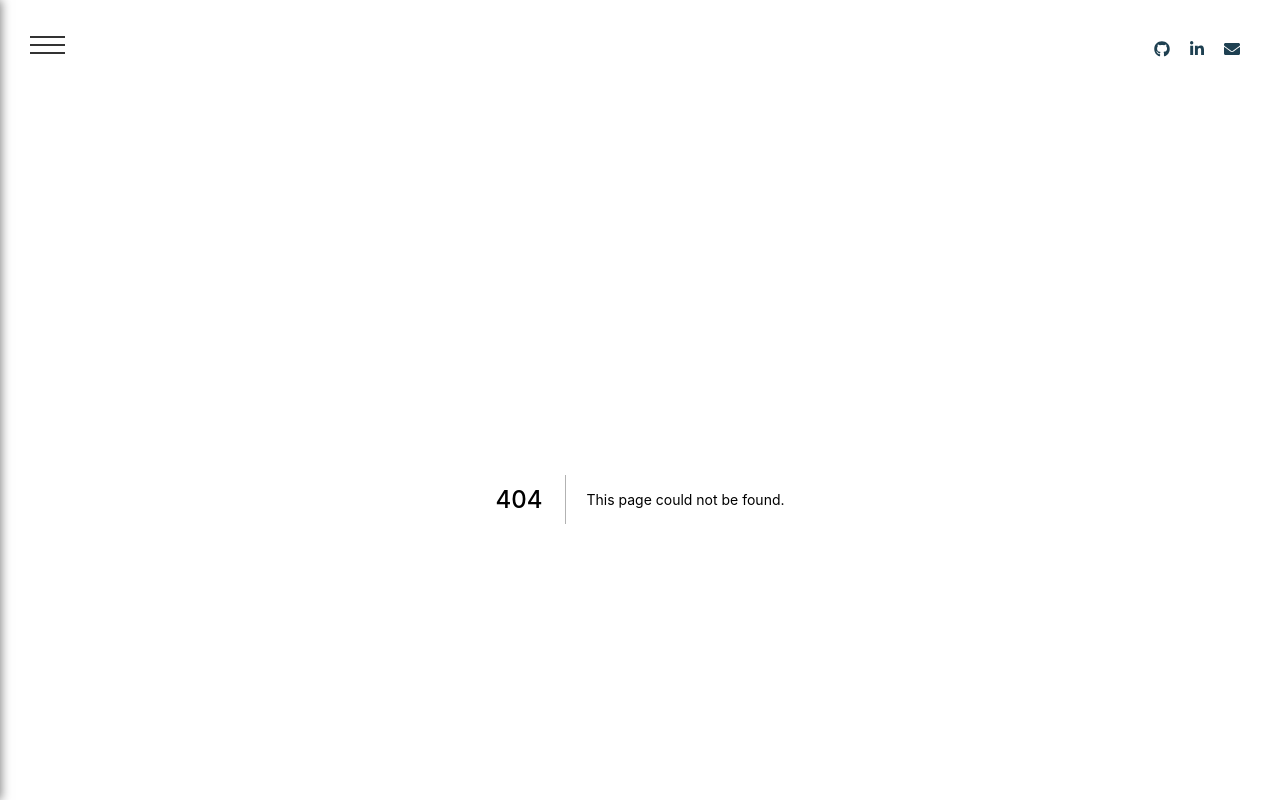
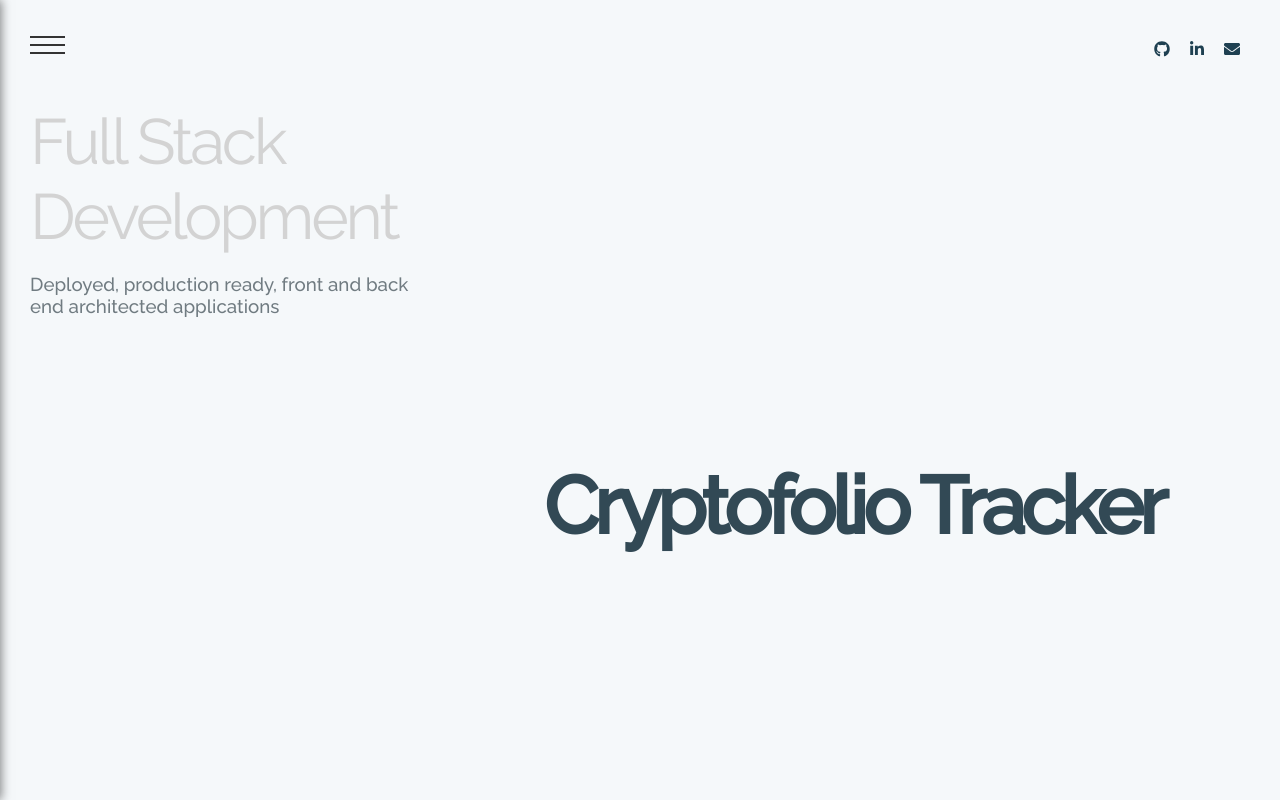
Before and after one commit to asabogal/alejandro-sabogalcom-nextjs-migration, a Next.js app: page /portfolio in a window 1280 px wide. Before the commit this address had no page. Shown: the top 800 px of the page. Built offline with nearby package versions, Linux system fonts and the light colour scheme.

Commit message:
setup portfolio index page

```diff
--- /dev/null
+++ b/pages/portfolio/index.js
@@ -0,0 +1,58 @@
+import { useEffect } from 'react';
+import styled from 'styled-components';
+import Excercises from '../../components/portfolio/sections/Exercises';
+import Title from '../../components/portfolio/Title';
+import Headers from '../../components/portfolio/Headers';
+import ToTop from '../../components/utils/ToTop';
+
+const PortfolioPage = () => {
+
+  // Refresh projectPage from cache and scroll to top
+  // componentWillReceiveProps(nextProps) {
+  //   if (nextProps.location.pathname !== this.props.location.pathname) {
+  //     window.location.reload(false);
+  //   }
+  // }
+
+  useEffect(() => {
+    window.scrollTo(0, 0);
+  });
+
+  // scroll to top arrow functionality
+  const arrowClickHandler = () => {
+    window.scroll({top: 0, left: 0, behavior: 'smooth' })
+  };
+
+  return (
+    <div>
+      <Container>
+      <Title
+        title="Full Stack Development"
+        description="Deployed, production ready, front and back end architected applications"
+        />
+      <Headers/>
+    </Container>
+    <Container>
+      <Title
+        title="Front End Exercises"
+        description="A collection of small web applications sharpening fundamental and advanced front-end development skills"
+        />
+      <Excercises/>
+    </Container>
+    <ToTop
+        size='1x'
+        click={arrowClickHandler}
+      />
+    </div>
+  );
+}
+
+export default PortfolioPage;
+
+const Container = styled.div`
+  display: grid;
+  grid-template-columns: 1fr 2fr;
+  @media (max-width: 980px) {
+    grid-template-columns: auto;
+  }
+`;
```
